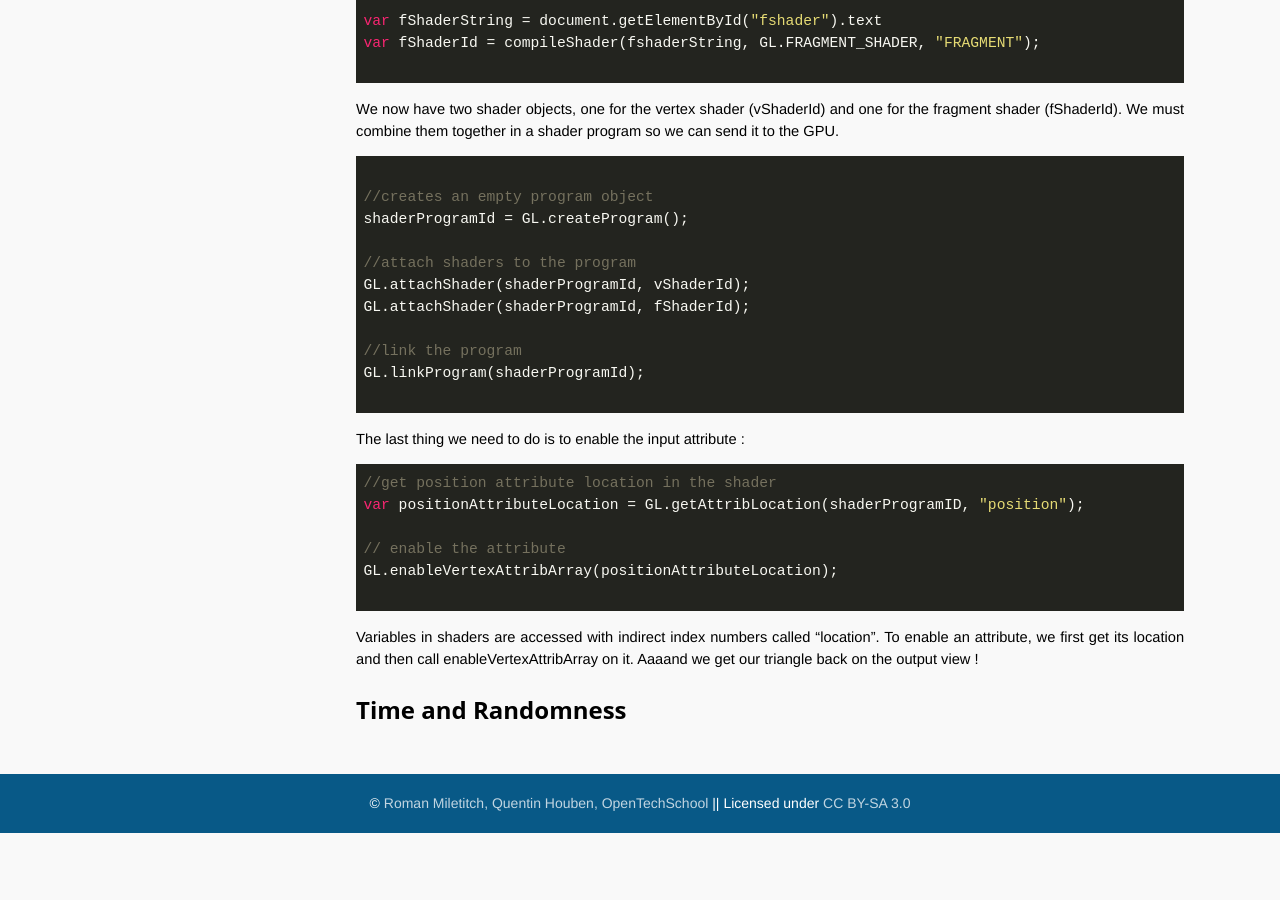
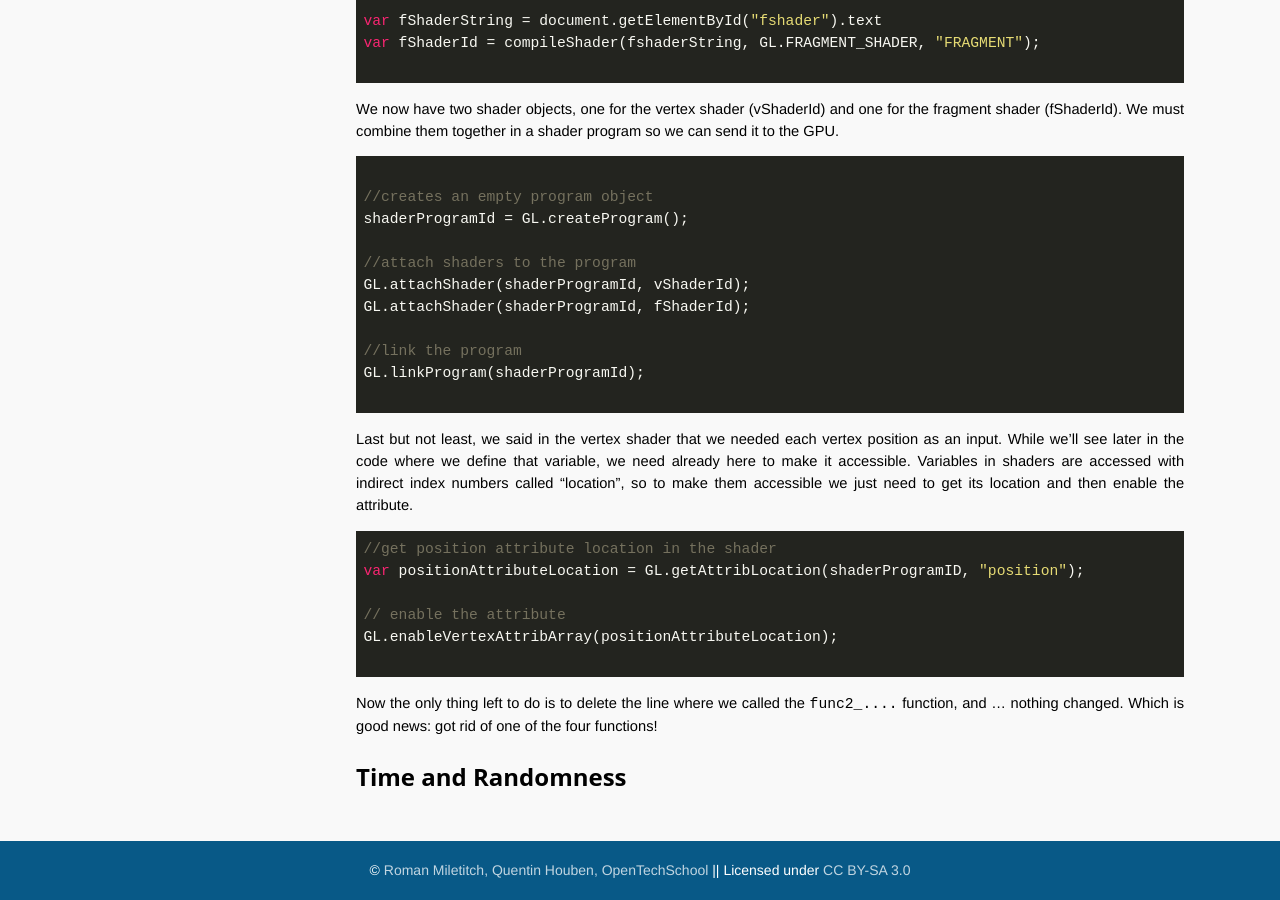
Before and after one commit to OpenTechSchool-Brussels/intro-to-webGL-and-shaders, a Jekyll site: the page built from log2_intro_shaders.md, in a window 1280 px wide and 900 px high, scrolled down 3155 px. Built offline with Jekyll 4.4.1, drawn with Linux system fonts in a browser that asks for light colours; before the commit the page ends 3988 px from its top, so only the background shows below that.

Commit message:
Update log2_intro_shaders.md

```diff
--- a/log2_intro_shaders.md
+++ b/log2_intro_shaders.md
@@ -138,7 +138,7 @@ GL.linkProgram(shaderProgramId);
 
 ~~~
 
-The last thing we need to do is to enable the input attribute :
+Last but not least, we said in the vertex shader that we needed each vertex position as an input. While we'll see later in the code where we define that variable, we need already here to make it accessible. Variables in shaders are accessed with indirect index numbers called "location", so to make them accessible we just need to get its location and then enable the attribute.
 
 ~~~ JavaScript
 //get position attribute location in the shader
@@ -149,7 +149,6 @@ GL.enableVertexAttribArray(positionAttributeLocation);
 
 ~~~
 
-Variables in shaders are accessed with indirect index numbers called "location". To enable an attribute, we first get its location and then call enableVertexAttribArray on it.
-Aaaand we get our triangle back on the output view !
+Now the only thing left to do is to delete the line where we called the `func2_....` function, and ... nothing changed. Which is good news: got rid of one of the four functions!
 
 ## Time and Randomness
```
